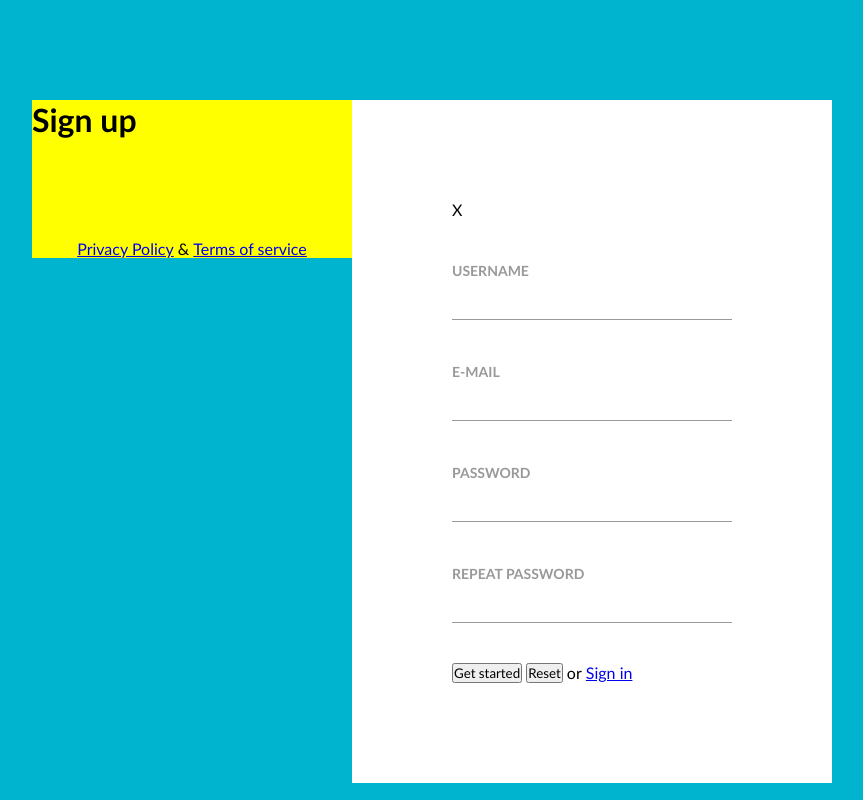
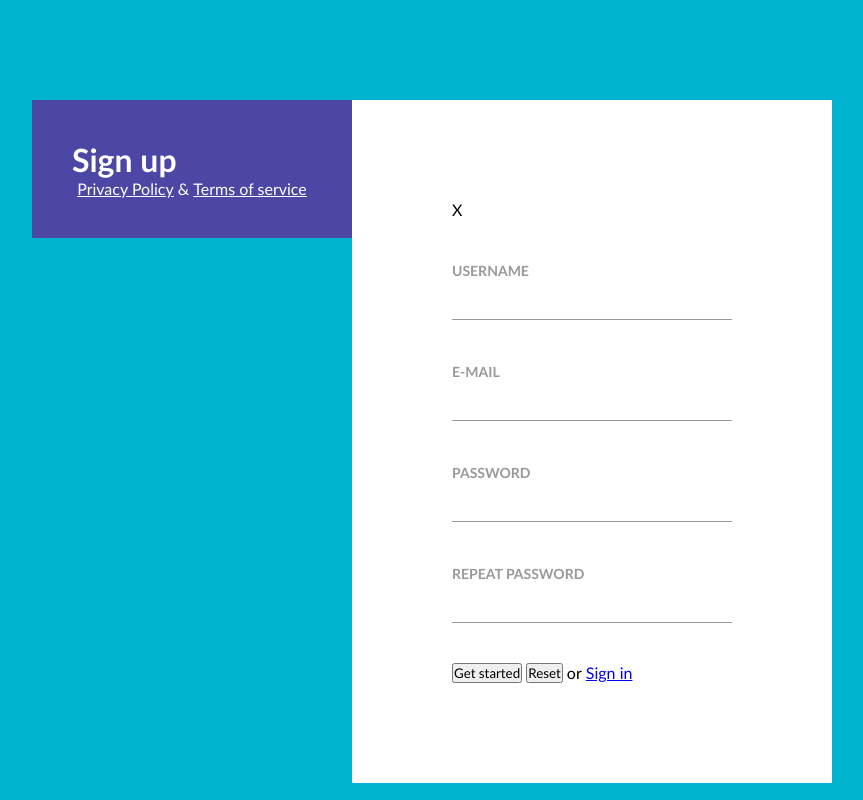
Before and after one commit to Scarab911/7--signup, a plain HTML site: page index.html in a window 1280 px wide. Shown: the whole page, without its empty margins (208-1071 px from the left). Drawn offline with Linux system fonts and the light colour scheme.

Commit message:
left block

```diff
--- a/css/main.css
+++ b/css/main.css
@@ -19,10 +19,11 @@ body {
     }
 
 .left-column {
-    display: inline-block;
     width: 40%;
     float: left;
-    background-color: yellow;
+    padding: 40px;
+    background-color: #4c46a5;
+    color: #fff;
 }
 
 .main-title {
@@ -32,12 +33,13 @@ body {
 .bottom-links {
     display: inline-block;
     width: 100%;
-    margin-top: 100px;
     text-align: center;
+
 
 }
 
 .bottom-links > a {
+    color: #fff;
 
 }
 
```
